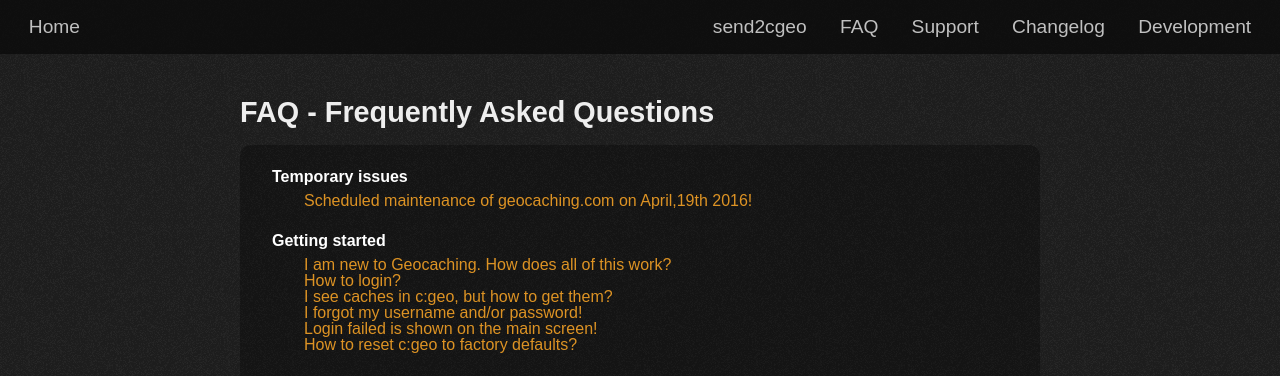
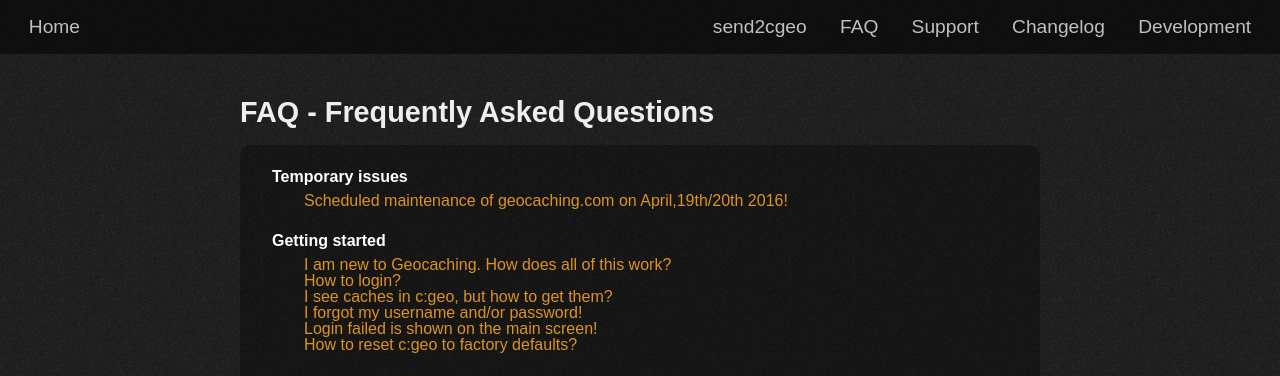
Before and after one commit to cgeo/cgeo.github.io, a Jekyll site: the page built from faq.html, in a window 1280 px wide and 900 px high. Shown: the top 376 px of the window. Built offline with Jekyll 4.4.1, drawn with Linux system fonts in a browser that asks for light colours; some web fonts are replaced; some of the changed text lies outside the part shown.

Commit message:
Header corrected

```diff
--- a/_data/faq.yml
+++ b/_data/faq.yml
@@ -1,6 +1,6 @@
 - title: Temporary issues
   items:
-      - title: Scheduled maintenance of geocaching.com on April,19th 2016!
+      - title: Scheduled maintenance of geocaching.com on April,19th/20th 2016!
         id: gcdown
         content: |
             geocaching.com might be offline for maintenance on April,20th between 01:00 and 03:00 GMT.
```
